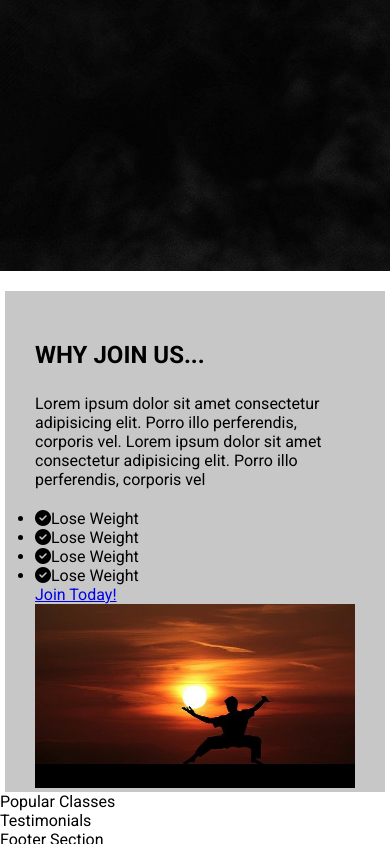
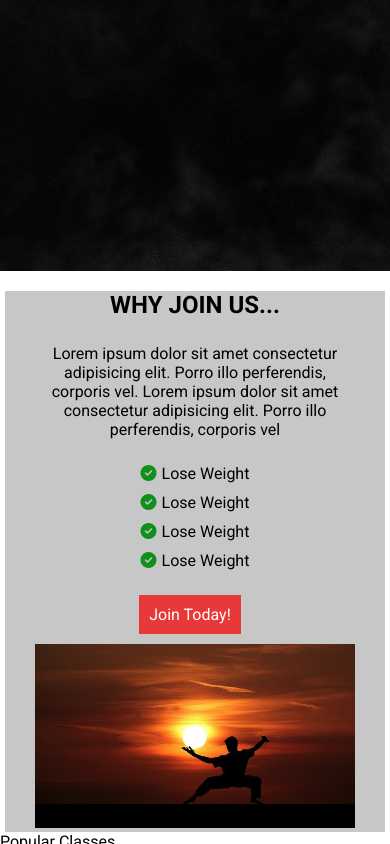
Before and after one commit to dushanka-dev/martial-arts-academy, a plain HTML site: page index.html in a window 390 px wide. Shown: the part 573-1417 px from the top of the page. Drawn offline with Linux system fonts and the light colour scheme.

Commit message:
Add benefits button styling. Updated media query styles.

```diff
--- a/assets/css/style.css
+++ b/assets/css/style.css
@@ -94,7 +94,7 @@ body {
 .title {
     text-transform: uppercase;
     font-weight: 700;
-    margin: 50px 0 25px;
+    margin-bottom: 25px;
 }
 
 .benefits-image {
@@ -103,19 +103,42 @@ body {
 }
 
 .benefits-image img {
-    width: 100%;
+    width: 80%;
     height: auto;
+    padding-left: 50px;
 }
 .benefits-content {
     width: 55%;
     float: right;
     padding: 0 80px 0 80px;
     box-sizing: border-box;
-    background-color: #c7c7c7;
 }
 
 .benefits-content h3, .benefits-content p {
     padding-bottom: 20px;
+}
+
+.benefits-points li {
+    list-style-type: none;
+    padding: 5px 0;
+}
+
+.benefits-points i {
+    color: #108f1b;
+    padding-right: 5px;
+}
+
+/* --------- Buttons --------- */
+
+
+.button-benefits {
+    background-color: #e73939;
+    color: #fff;
+    display: inline-block;
+    border: none;
+    padding: 10px 10px;
+    text-decoration: none;
+    margin: 20px 10px 10px 0;
 }
 
 /* --------- Media Queries --------- */
@@ -131,6 +154,7 @@ body {
         /* box-sizing: border-box; */
         padding: 0 30px 0 30px;
         background-color: #c7c7c7;
+        text-align: center;
     }
 
     .benefits-image {
@@ -143,6 +167,8 @@ body {
 
     .benefits-image img {
         width: 100%;
+        height: auto;
+        padding-left: 0;
 }
 
 }
```
